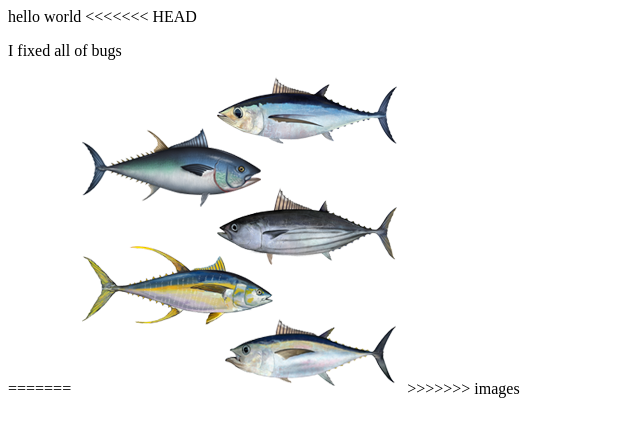
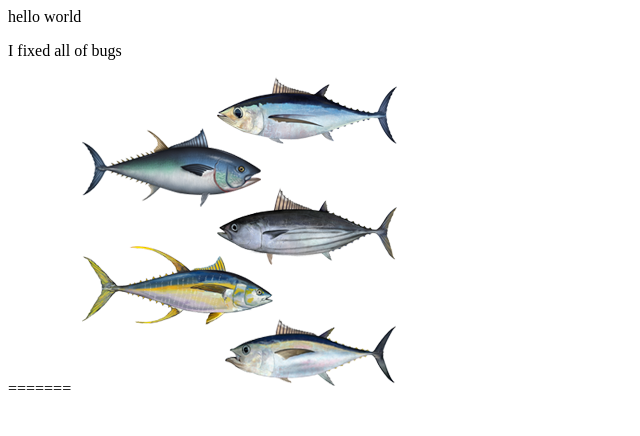
Before and after one commit to tarantulDeveloper/git-learn, a plain HTML site: page index.html in a window 1280 px wide. Shown: the whole page, without its empty margins (0-640 px from the left). Drawn offline with Linux system fonts and the light colour scheme.

Commit message:
Update index.html
deleted unneccessary lines of code

```diff
--- a/index.html
+++ b/index.html
@@ -9,10 +9,8 @@
 </head>
 <body>
     hello world
-<<<<<<< HEAD
     <p>I fixed all of bugs</p>
 =======
     <img src="Tuna_assortment.png" alt="tuna">
->>>>>>> images
 </body>
 </html>
```
